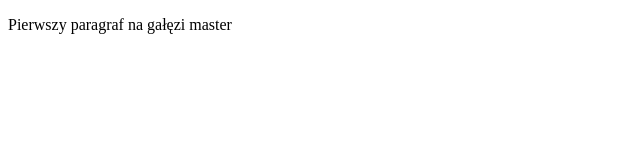
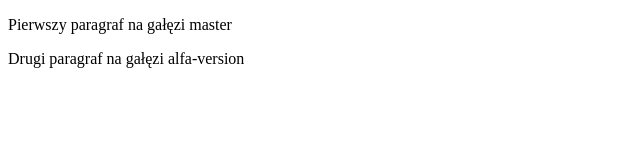
Before and after one commit to lukaszjankowsky/lukaszjankowsky.github.io, a plain HTML site: page index.html in a window 1280 px wide. Shown: the whole page, without its empty margins (0-640 px from the left). Drawn offline with Linux system fonts and the light colour scheme.

Commit message:
Dodano drugi paragraf na gałęzi alfa-version

```diff
--- a/index.html
+++ b/index.html
@@ -8,5 +8,6 @@
 </head>
 <body>
     <p>Pierwszy paragraf na gałęzi master</p>
+    <p>Drugi paragraf na gałęzi alfa-version</p>
 </body>
 </html>
```
